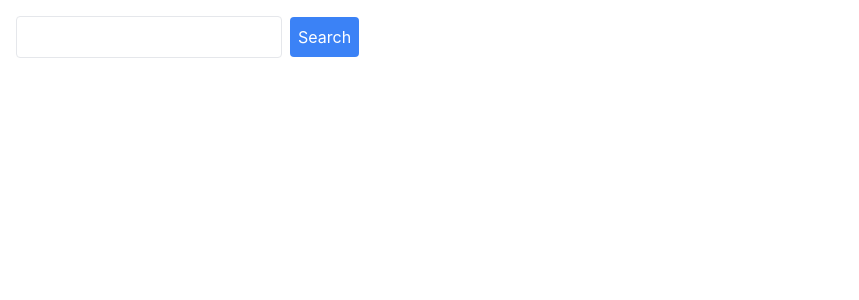
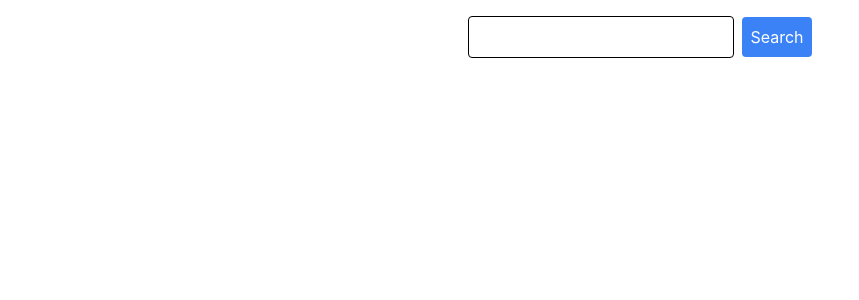
Before and after one commit to AnujPushpadha/kindle-books, a React (Create React App) app: page / in a window 1280 px wide. Shown: the top 300 px of the page, without its empty margins (0-859 px from the left). Built offline with nearby package versions, Linux system fonts and the light colour scheme.

Commit message:
search bar aligned to center

```diff
--- a/src/App.js
+++ b/src/App.js
@@ -15,7 +15,7 @@ function App() {
   };
 
   return (
-    <div className="container mx-auto p-4">
+    <div className="container mx-auto p-4 text-center ">
       <input
         type="text"
         value={search}
@@ -25,7 +25,7 @@ function App() {
           handleSearch(value);
         }}
 
-        className="border rounded p-2 mr-2"
+        className="border rounded p-2 mr-2 border-black "
       />
       <button
         className="bg-blue-500 text-white rounded p-2"
```
